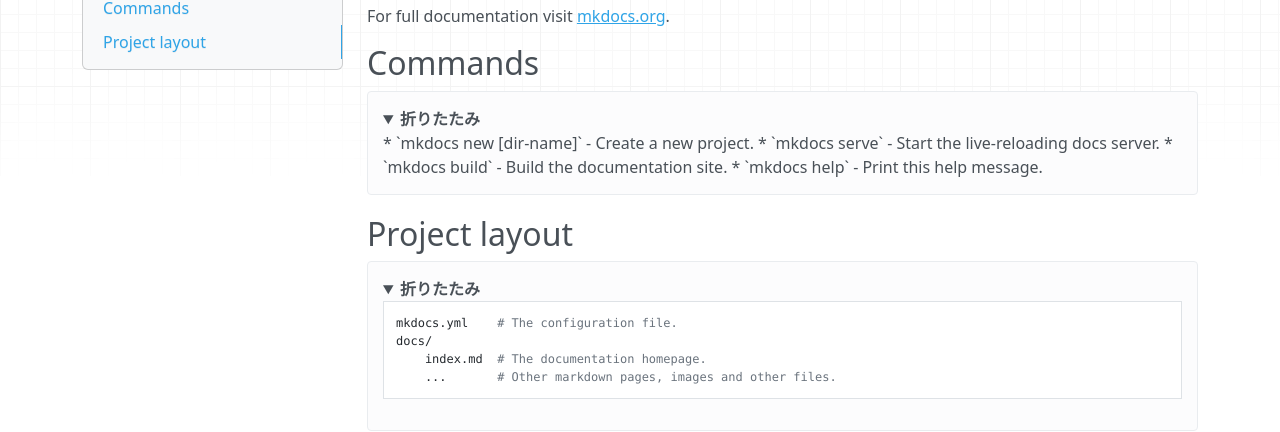
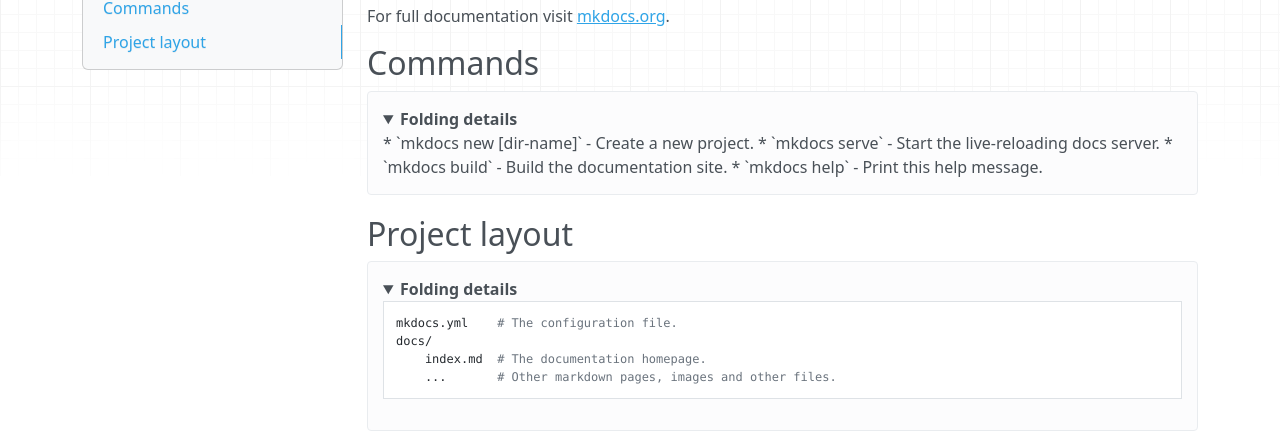
Before and after one commit to tajimak/mkdocs-details, an MkDocs documentation site: the page built from docs/index.md, in a window 1280 px wide. Shown: the part 130-562 px from the top of the page. Built offline with MkDocs 1.6.1, drawn with Linux system fonts in a browser that asks for light colours; nearby versions of some CDN libraries.

Commit message:
index.md

````diff
--- a/docs/index.md
+++ b/docs/index.md
@@ -4,7 +4,7 @@ For full documentation visit [mkdocs.org](https://mkdocs.org).
 
 ## Commands
 
-<details open><summary>折りたたみ</summary>
+<details open><summary>Folding details</summary>
 
 * `mkdocs new [dir-name]` - Create a new project.
 * `mkdocs serve` - Start the live-reloading docs server.
@@ -15,7 +15,7 @@ For full documentation visit [mkdocs.org](https://mkdocs.org).
 
 ## Project layout
 
-<details open><summary>折りたたみ</summary>
+<details open><summary>Folding details</summary>
 
 ```
 mkdocs.yml    # The configuration file.
````
